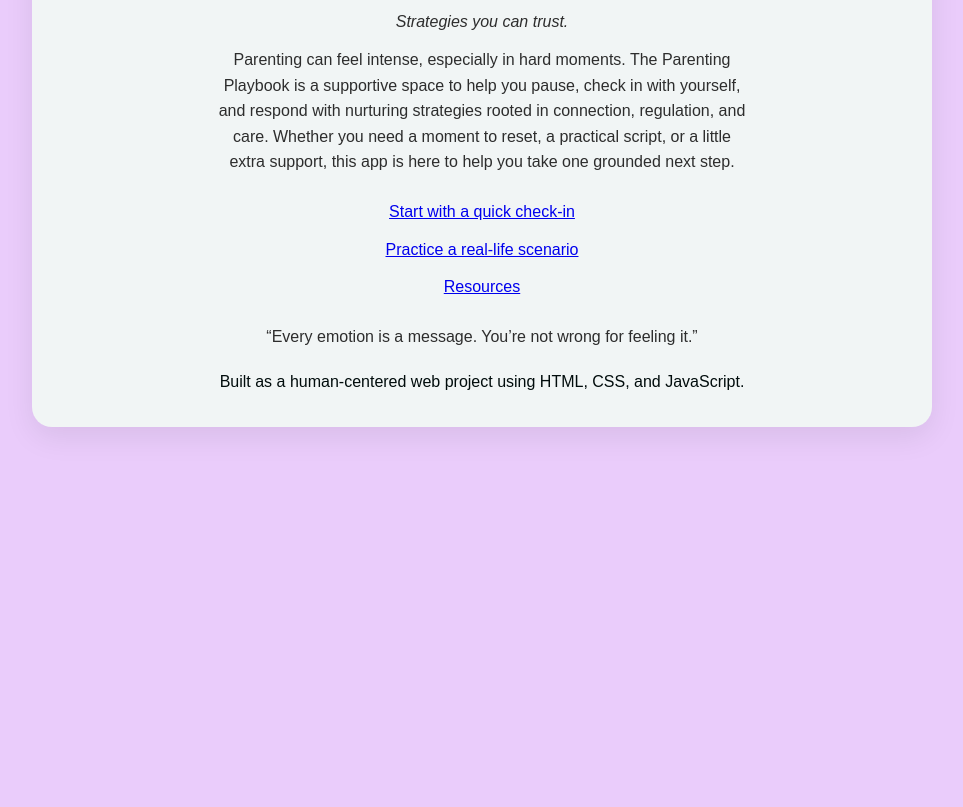
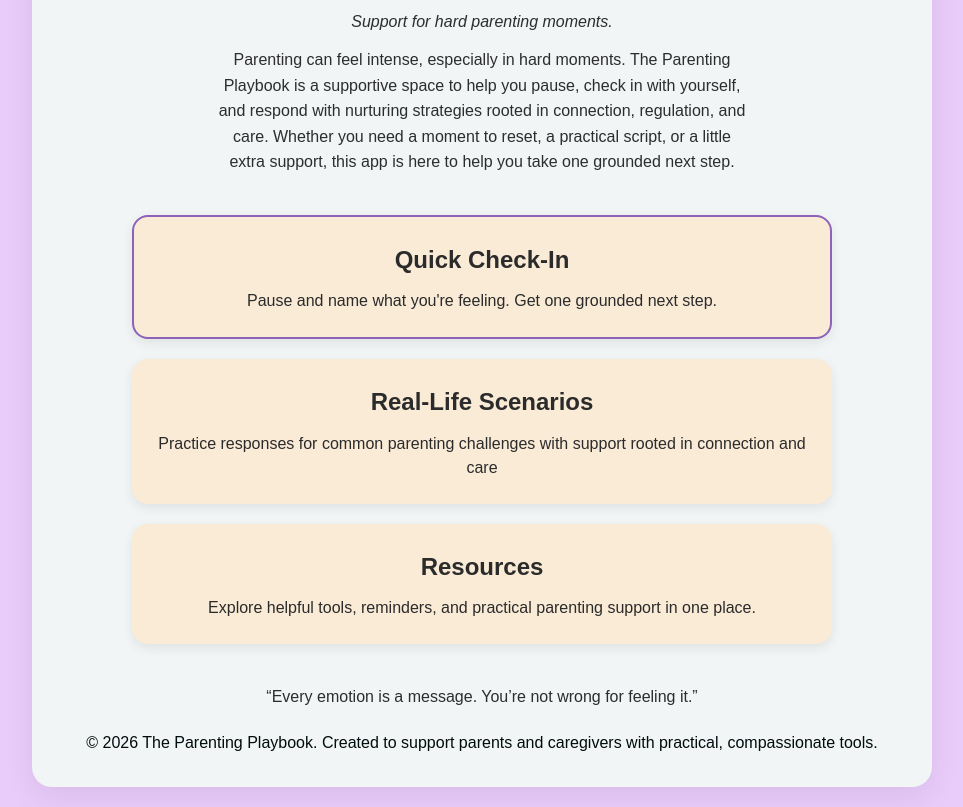
Before and after one commit to Fifenashia/Parenting-Under-Pressure, a plain HTML site: page index.html in a window 1280 px wide. Shown: the part 93-900 px from the top of the page, without its empty margins (158-1121 px from the left). Before the commit the page ends 800 px from the top, so only its background shows below. Drawn offline with Linux system fonts and the light colour scheme.

Commit message:
Refresh project scope, friendlier UI text, and button navigation

```diff
--- a/index.html
+++ b/index.html
@@ -15,29 +15,40 @@
 
     <section class="hero">
       <h1>The Parenting Playbook</h1>
-      <p class="tagline"><em>Strategies you can trust.</em></p>
+      <p class="tagline"><em>Support for hard parenting moments.</em></p>
       <p>
         Parenting can feel intense, especially in hard moments. The Parenting Playbook is a supportive space to help you pause,
         check in with yourself, and respond with nurturing strategies rooted in connection, regulation, and care.
         Whether you need a moment to reset, a practical script, or a little extra support, this app is here to help you
         take one grounded next step.</p>
+    </section>
 
+    <section class="nav-cards">
 
-      <div class="home-actions">
-        <a class="btn" href="checkin.html">Start with a quick check-in</a>
-        <a class="btn" href="scenarios.html">Practice a real-life scenario</a>
-        <a class="btn" href="resources.html">Resources</a>
-      </div>
+        <a class="card primary-card" href="checkin.html">
+          <h2>Quick Check-In</h2>
+          <p>Pause and name what you're feeling. Get one grounded next step.</p>
+        </a>
 
+        <a class="card" href="scenarios.html">
+          <h2>Real-Life Scenarios</h2>
+          <p>Practice responses for common parenting challenges with support rooted in connection and care</p>
+        </a>
+
+        <a class="card" href="resources.html">
+          <h2>Resources</h2>
+        <p>Explore helpful tools, reminders, and practical parenting support in one place.</p>
+        </a>
+      </section>
 
        <blockquote class="hero-quote">
         “Every emotion is a message. You’re not wrong for feeling it.”
       </blockquote>
-    </section>
+
   </main>
 
   <footer class="site-footer">
-    <p>Built as a human-centered web project using HTML, CSS, and JavaScript.</p>
+    <p>© 2026 The Parenting Playbook. Created to support parents and caregivers with practical, compassionate tools.</p>
   </footer>
   </div>
 
--- a/style.css
+++ b/style.css
@@ -47,6 +47,7 @@ body {
 }
 
 .site-footer {
+    text-align: center;
     color: rgb(1, 12, 12);
 }
 
@@ -123,3 +124,43 @@ select:focus {
   list-style: none;
   margin-bottom: 0.5rem;
 }
+
+.nav-cards {
+  display: flex;
+  flex-direction: column;
+  gap: 20px;
+  margin: 40px auto;
+  max-width: 700px;
+}
+
+.card {
+  display: block;
+  background-color: antiquewhite;
+  padding: 24px;
+  border-radius: 16px;
+  text-decoration: none;
+  color: #2b2b2b;
+  box-shadow: 0 4px 12px rgba(0, 0, 0, 0.08);
+  transition: transform 0.2s ease, box-shadow 0.2s ease;
+}
+
+.card:hover {
+  transform: translateY(-3px);
+  box-shadow: 0 8px 18px rgba(0, 0, 0, 0.12);
+}
+
+.card h2 {
+  margin-top: 0;
+  margin-bottom: 10px;
+  font-size: 1.5rem;
+}
+
+.card p {
+  margin: 0;
+  font-size: 1rem;
+  line-height: 1.5;
+}
+
+.primary-card {
+  border: 2px solid #8c63b8;
+}
```
Also changed, not shown: checkin.html (+7 -1 lines), resources.html (+4 -5 lines), scenarios.html (+4 -3 lines), 1 other file.
